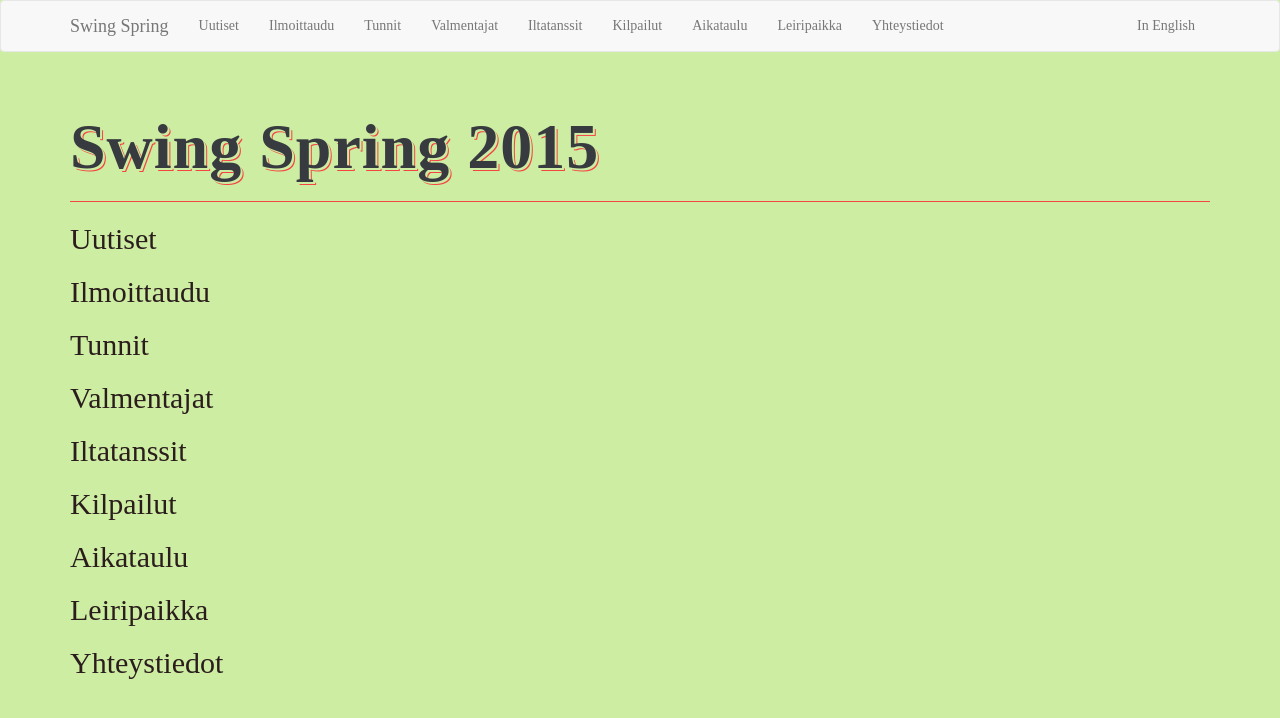
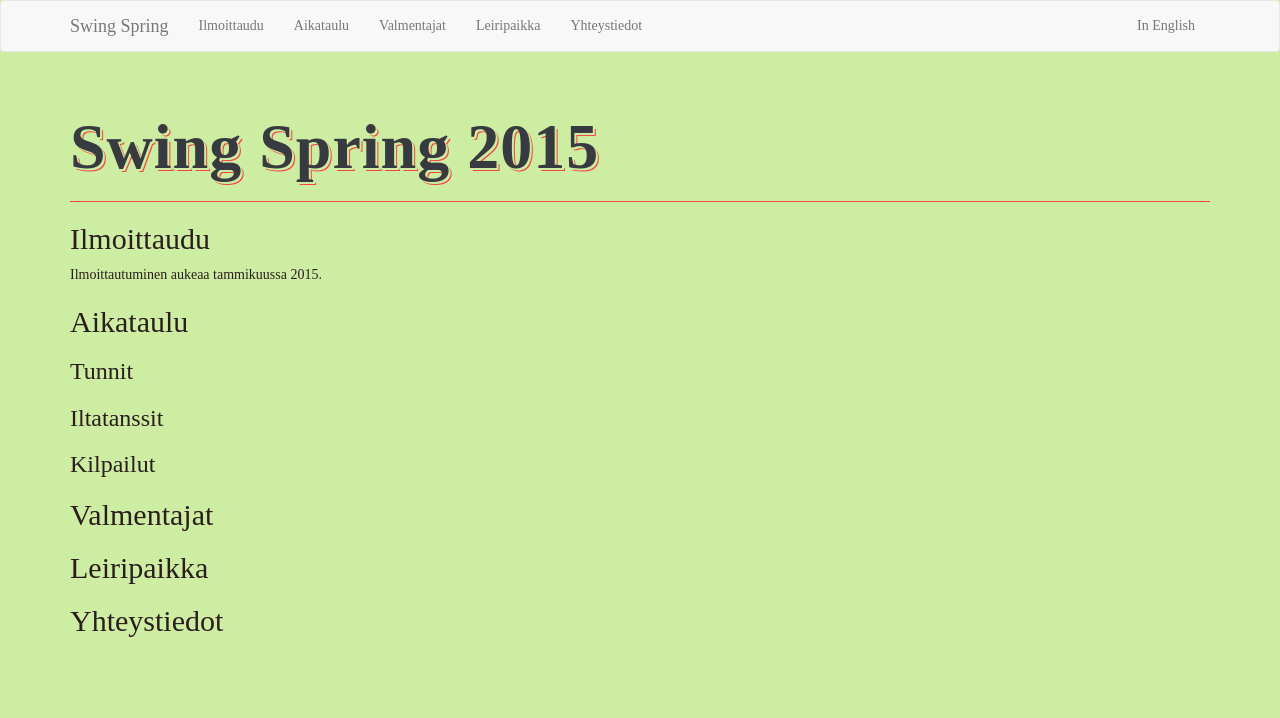
Before and after one commit to swingspring/swingspring.github.io, a plain HTML site: page index.html in a window 1280 px wide. Drawn offline with nearby package versions, Linux system fonts and the light colour scheme; a web font is replaced by a local one.

Commit message:
Refactor structure

```diff
--- a/index.html
+++ b/index.html
@@ -37,13 +37,9 @@
         <li><a href="english.html">In English</a></li>
       </ul>
       <ul class="nav navbar-nav">
-        <li><a href="#Uutiset">Uutiset</a></li>
         <li><a href="#Ilmoittaudu">Ilmoittaudu</a></li>
-        <li><a href="#Tunnit">Tunnit</a></li>
+        <li><a href="#Aikataulu">Aikataulu</a></li>
         <li><a href="#Valmentajat">Valmentajat</a></li>
-        <li><a href="#Iltatanssit">Iltatanssit</a></li>
-        <li><a href="#Kilpailut">Kilpailut</a></li>
-        <li><a href="#Aikataulu">Aikataulu</a></li>
         <li><a href="#Leiripaikka">Leiripaikka</a></li>
         <li><a href="#Yhteystiedot">Yhteystiedot</a></li>
       </ul>
@@ -54,33 +50,15 @@
   <div class="page-header">
     <h1>Swing Spring 2015</h1>
   </div>
-  <div id="Uutiset">
-  	<h2>Uutiset</h2>
-  </div>
-  <div id="Ilmoittaudu">
-  	<h2>Ilmoittaudu</h2>
-  </div>
-  <div id="Tunnit">
-  	<h2>Tunnit</h2>
-  </div>
-  <div id="Valmentajat">
-  	<h2>Valmentajat</h2>
-  </div>
-  <div id="Iltatanssit">
-  	<h2>Iltatanssit</h2>
-  </div>
-  <div id="Kilpailut">
-  	<h2>Kilpailut</h2>
-  </div>
-  <div id="Aikataulu">
-  	<h2>Aikataulu</h2>
-  </div>
-  <div id="Leiripaikka">
-  	<h2>Leiripaikka</h2>
-  </div>
-  <div id="Yhteystiedot">
-  	<h2>Yhteystiedot</h2>
-  </div>
+  <h2 id="Ilmoittaudu">Ilmoittaudu</h2>
+  <p>Ilmoittautuminen aukeaa tammikuussa 2015.</p>
+  <h2 id="Aikataulu">Aikataulu</h2>
+  <h3>Tunnit</h3>
+  <h3>Iltatanssit</h3>
+  <h3>Kilpailut</h3>
+  <h2 id="Valmentajat">Valmentajat</h2>
+  <h2 id="Leiripaikka">Leiripaikka</h2>
+  <h2 id="Yhteystiedot">Yhteystiedot</h2>
 </div>
 <script src="//code.jquery.com/jquery-2.1.1.min.js"></script>
 <script src="//maxcdn.bootstrapcdn.com/bootstrap/3.2.0/js/bootstrap.min.js"></script>
```
Also changed, not shown: english.html (+10 -32 lines).
